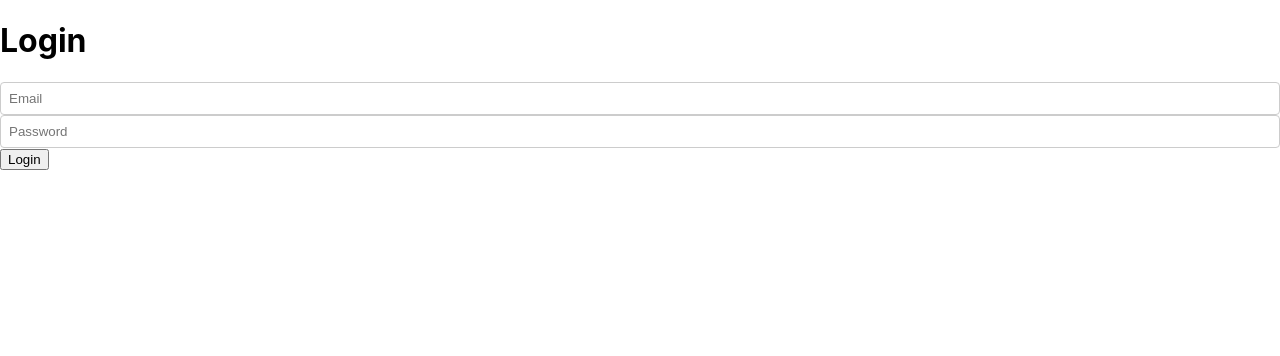
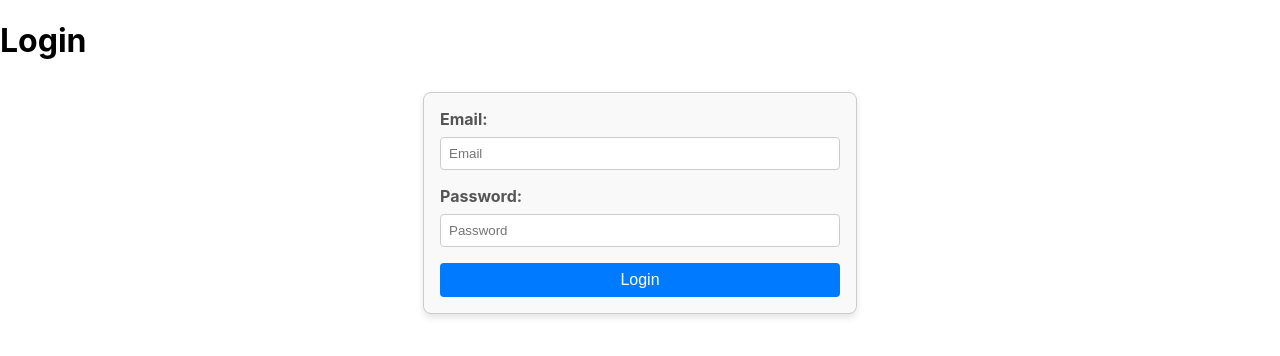
Before and after one commit to ruthvik99/Banking-Application, a React (Create React App) app in the folder Frontend/: page /login in a window 1280 px wide. Shown: the top 356 px of the page. Built offline with nearby package versions, Linux system fonts and the light colour scheme; no server answers; the HTML template or start-up script is replaced by a standard one.

Commit message:
More Frontend/Backend fixes

```diff
--- a/Frontend/src/App.js
+++ b/Frontend/src/App.js
@@ -3,6 +3,7 @@ import { BrowserRouter as Router, Routes, Route } from 'react-router-dom';
 import Home from './pages/Home';
 import Login from './pages/Login';
 import Signup from './pages/Signup';
+import NotFound from './pages/NotFound';
 import './App.css';
 
 function App() {
@@ -12,6 +13,7 @@ function App() {
               <Route path="/" element={<Home />} />
               <Route path="/login" element={<Login />} />
               <Route path="/signup" element={<Signup />} />
+              <Route path="*" element={<NotFound />} />
           </Routes>
       </Router>
   );
--- /dev/null
+++ b/Frontend/src/components/LoginForm.css
@@ -0,0 +1,55 @@
+.login-form-container {
+    max-width: 400px;
+    margin: 2rem auto;
+    padding: 1rem;
+    border: 1px solid #ccc;
+    border-radius: 8px;
+    background-color: #f9f9f9;
+    box-shadow: 0px 4px 6px rgba(0, 0, 0, 0.1);
+}
+
+.login-form {
+    display: flex;
+    flex-direction: column;
+}
+
+.form-group {
+    margin-bottom: 1rem;
+}
+
+label {
+    display: block;
+    font-size: 1rem;
+    font-weight: bold;
+    margin-bottom: 0.5rem;
+    color: #555;
+}
+
+input {
+    width: 100%;
+    padding: 0.5rem;
+    border: 1px solid #ccc;
+    border-radius: 4px;
+    box-sizing: border-box;
+}
+
+input:focus {
+    outline: none;
+    border-color: #007bff;
+    box-shadow: 0 0 5px rgba(0, 123, 255, 0.5);
+}
+
+.login-button {
+    padding: 0.5rem 1rem;
+    background: #007bff;
+    color: #fff;
+    border: none;
+    border-radius: 4px;
+    cursor: pointer;
+    font-size: 1rem;
+    transition: background 0.3s ease;
+}
+
+.login-button:hover {
+    background: #0056b3;
+}
--- a/Frontend/src/components/LoginForm.js
+++ b/Frontend/src/components/LoginForm.js
@@ -1,5 +1,6 @@
 import React, { useState } from 'react';
 import { login } from '../services/auth';
+import './LoginForm.css';
 
 const LoginForm = () => {
     const [email, setEmail] = useState('');
@@ -17,24 +18,36 @@ const LoginForm = () => {
     };
 
     return (
-    <form onSubmit={handleSubmit}>
+        <div className="login-form-container">
+            <form onSubmit={handleSubmit} className="login-form">
+                <div className="form-group">
+                    <label htmlFor="email">Email:</label>
                     <input
                         type="email"
+                        id="email"
                         value={email}
                         onChange={(e) => setEmail(e.target.value)}
                         placeholder="Email"
                         required
                     />
+                </div>
+                <div className="form-group">
+                    <label htmlFor="password">Password:</label>
                     <input
                         type="password"
+                        id="password"
                         value={password}
                         onChange={(e) => setPassword(e.target.value)}
                         placeholder="Password"
                         required
                     />
-      {error && <p>{error}</p>}
-      <button type="submit">Login</button>
+                </div>
+                {error && <p className="error">{error}</p>}
+                <button type="submit" className="login-button">
+                    Login
+                </button>
             </form>
+        </div>
     );
 };
 
--- a/Frontend/src/pages/NotFound.js
+++ b/Frontend/src/pages/NotFound.js
@@ -0,0 +1,7 @@
+import React from 'react';
+
+function NotFound() {
+    return <h1>404 - Page Not Found</h1>;
+}
+
+export default NotFound;
--- a/Frontend/src/services/auth.js
+++ b/Frontend/src/services/auth.js
@@ -1,8 +1,21 @@
 import api from './api';
 
-export const login = async (credentials) => {
-  const response = await api.post('/auth/login', credentials);
-  return response.data;
+export const login = async ({ email, password }) => {
+  const response = await fetch('http://localhost:8080/api/login', {
+      method: 'POST',
+      headers: {
+          'Content-Type': 'application/json',
+      },
+      body: JSON.stringify({ email, password }),
+  });
+
+  if (response.ok) {
+      const data = await response.json();
+      localStorage.setItem('token', data.token); // Save token
+      return data;
+  } else {
+      throw new Error('Login failed');
+  }
 };
 
 export const signup = async (userData) => {
```
Also changed, not shown: 27 other files (tests, documents, lock files or other folders). Lines whose indentation alone changed are shown as unchanged.
